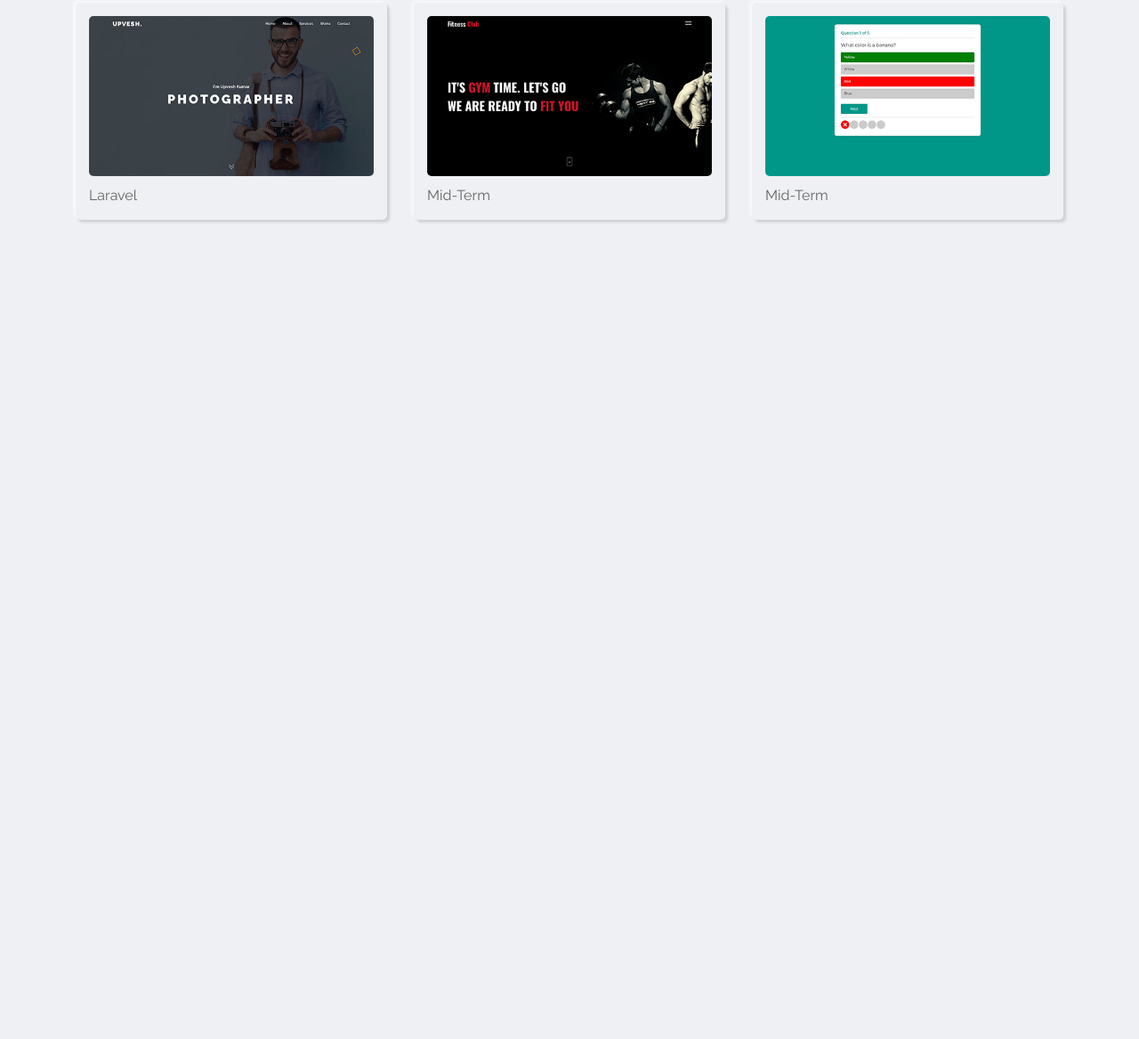
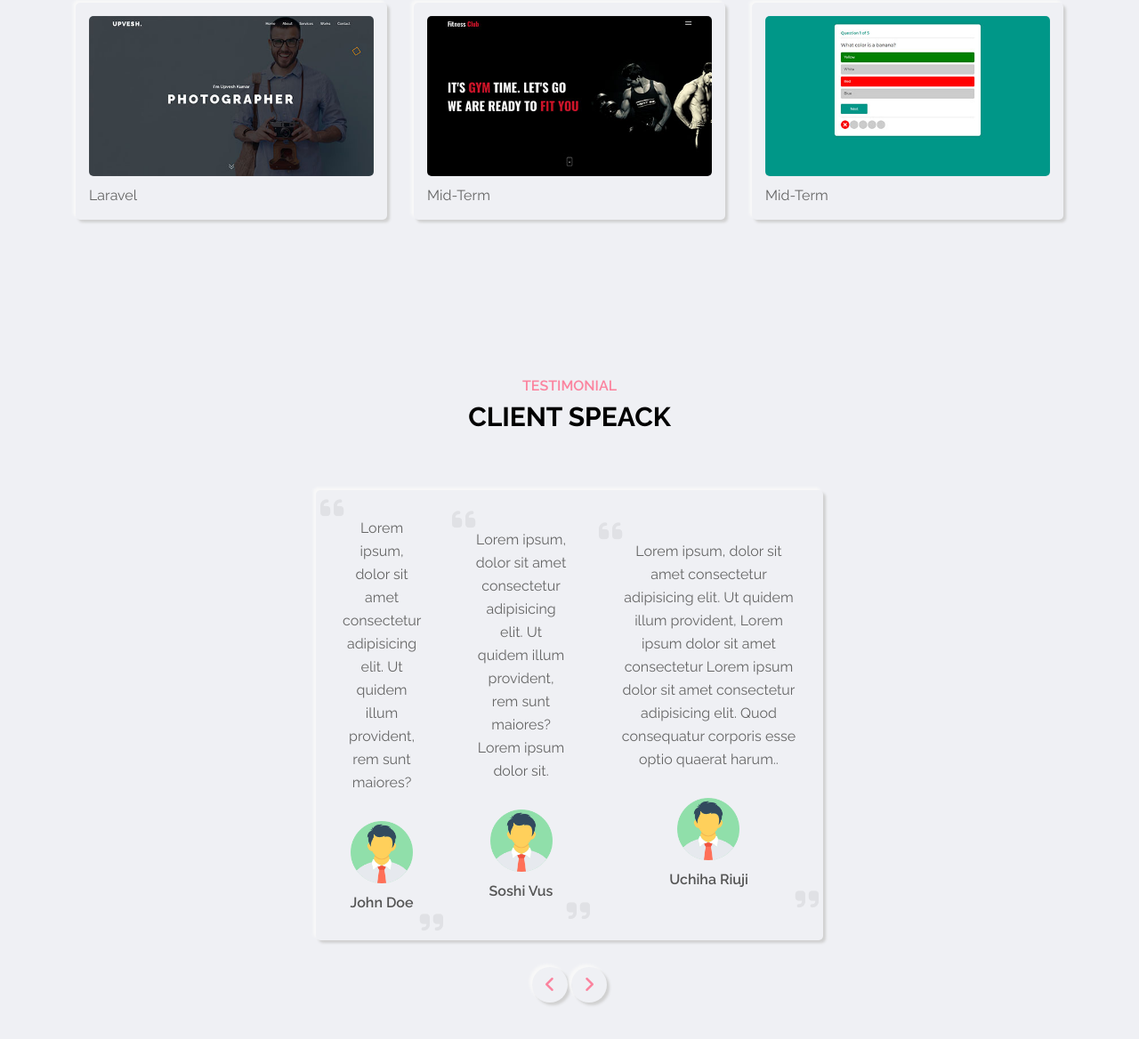
Before and after one commit to Daedry/personal_portfolio, a plain HTML site: page index.html in a window 1280 px wide. Shown: the part 3559-4727 px from the top of the page at 89% size. Before the commit the page ends 3901 px from the top, so only its background shows below. Drawn offline with Linux system fonts and the light colour scheme.

Commit message:
Add testimonial section

```diff
--- /dev/null
+++ b/assets/css/components/testimonial_section.css
@@ -0,0 +1,96 @@
+/*-------------------
+TESTIMONIAL SECTION
+-------------------*/
+
+.testimonial-section {
+  padding: 80px 0 80px;
+  min-height: 100vh;
+}
+
+.testimonial-section .testi-box {
+  width: 100%;
+  max-width: 600px;
+  margin: auto;
+  padding: 0 15px;
+}
+
+.testimonial-section .testi-slider{
+    border-radius: 5px;
+    overflow: hidden;
+}
+
+.testimonial-section .testi-slider-container{
+    display: flex;
+    transition: all .77s ease;
+    align-items: center;
+}
+
+.testimonial-section .testi-item{
+    padding: 30px;
+    text-align: center;
+    position: relative;
+}
+
+.testimonial-section .testi-item i{
+    position: absolute;
+    font-size: 30px;
+    color: var(--text-black-600);
+    opacity: 0.1;
+}
+
+.testimonial-section .testi-item i.left{
+    left: 5px;
+    top: 5px;
+}
+
+.testimonial-section .testi-item i.right{
+    right: 5px;
+    bottom: 5px;
+}
+
+.testimonial-section .testi-item p{
+    font-size: 16px;
+    line-height: 26px;
+    color: var(--text-black-600);
+    margin: 0 0 30px;
+}
+
+.testimonial-section .testi-item img{
+    max-width: 70px;
+    display: inline-block;
+    width: 100%;
+}
+
+.testimonial-section .testi-item span{
+    display: block;
+    margin: 10px 0 0;
+    font-weight: 600;
+    font-size: 16px;
+    color: var(--text-black-700);
+    text-transform: capitalize;
+}
+
+.testimonial-section .testi-slider-nav{
+    margin-top: 30px;
+    text-align: center;
+}
+
+.testimonial-section .testi-slider-nav span{
+    height: 40px;
+    width: 40px;
+    color: var(--skin-color);
+    display: inline-block;
+    border-radius: 50%;
+    font-size: 20px;
+    cursor: pointer;
+    transition: all .37 ease;
+
+}
+
+.testimonial-section .testi-slider-nav span:after{
+    border-radius: 50%;
+}
+
+.testimonial-section .testi-slider-nav span i {
+    line-height: 40px;
+}
--- a/assets/css/style.css
+++ b/assets/css/style.css
@@ -7,10 +7,10 @@
 /* global style */
 @import url("./global/global_style.css");
 
-/* header */
+/* header_section */
 @import url("./components/header_section.css");
 
-/* navigation menu */
+/* nav_section */
 @import url("./components/nav_section.css");
 
 /* home_section */
@@ -27,3 +27,6 @@
 
 /* popup_section */
 @import url("./components/popup_section.css");
+
+/* testimonial_section */
+@import url("./components/testimonial_section.css");
--- a/index.html
+++ b/index.html
@@ -462,7 +462,7 @@
                     <div class="filter-item" data-target="e-commerce">e commerce</div>
                 </div>
             </div>
-            <!-- portfolio filter end -->
+            <!-- ./portfolio filter end -->
 
             <!-- portfolio items start -->
             <div class="row portfolio-items">
@@ -471,7 +471,8 @@
                 <div class="portfolio-item " data-category="web-application">
                     <div class="portfolio-item-inner outer-shadow">
                         <div class="portfolio-item-img">
-                            <img src="./assets/img/thumb/project-1.png" alt="portfolio" data-screenshots="./assets/img/large/project-1/1.png, ./assets/img/large/project-1/2.png, ./assets/img/large/project-1/3.png, ./assets/img/large/project-1/4.png, ./assets/img/large/project-1/5.png, ./assets/img/large/project-1/6.png">
+                            <img src="./assets/img/thumb/project-1.png" alt="portfolio"
+                                data-screenshots="./assets/img/large/project-1/1.png, ./assets/img/large/project-1/2.png, ./assets/img/large/project-1/3.png, ./assets/img/large/project-1/4.png, ./assets/img/large/project-1/5.png, ./assets/img/large/project-1/6.png">
                             <!-- view project btn -->
                             <span class="view-project">view project</span>
                         </div>
@@ -498,11 +499,11 @@
                                 </div>
                             </div>
                         </div>
-                        <!-- portfoli item details end -->
+                        <!-- ./portfoli item details end -->
 
                     </div>
                 </div>
-                <!-- porfolio item end -->
+                <!-- ./porfolio item end -->
 
                 <!-- porfolio item start -->
                 <div class="portfolio-item" data-category="photoshop">
@@ -536,11 +537,11 @@
                                 </div>
                             </div>
                         </div>
-                        <!-- portfoli item details end -->
+                        <!-- ./portfoli item details end -->
 
                     </div>
                 </div>
-                <!-- porfolio item end -->
+                <!-- ./porfolio item end -->
 
                 <!-- porfolio item start -->
                 <div class="portfolio-item " data-category="mobile-app">
@@ -574,11 +575,11 @@
                                 </div>
                             </div>
                         </div>
-                        <!-- portfoli item details end -->
+                        <!-- ./portfoli item details end -->
 
                     </div>
                 </div>
-                <!-- porfolio item end -->
+                <!-- ./porfolio item end -->
 
                 <!-- porfolio item start -->
                 <div class="portfolio-item " data-category="e-commerce">
@@ -612,11 +613,11 @@
                                 </div>
                             </div>
                         </div>
-                        <!-- portfoli item details end -->
+                        <!-- ./portfoli item details end -->
 
                     </div>
                 </div>
-                <!-- porfolio item end -->
+                <!-- ./porfolio item end -->
 
                 <!-- porfolio item start -->
                 <div class="portfolio-item " data-category="mobile-app">
@@ -650,11 +651,11 @@
                                 </div>
                             </div>
                         </div>
-                        <!-- portfoli item details end -->
+                        <!-- ./portfoli item details end -->
 
                     </div>
                 </div>
-                <!-- porfolio item end -->
+                <!-- ./porfolio item end -->
 
                 <!-- porfolio item start -->
                 <div class="portfolio-item " data-category="mobile-app">
@@ -688,20 +689,74 @@
                                 </div>
                             </div>
                         </div>
-                        <!-- portfoli item details end -->
+                        <!-- ././portfoli item details end -->
 
                     </div>
                 </div>
-                <!-- porfolio item end -->
+                <!-- ./porfolio item end -->
 
             </div>
-            <!-- portfolio items end -->
+            <!-- ./portfolio items end -->
 
 
         </div>
     </div>
     <!-- ./portfolio section end -->
 
+    <!-- testimonial section start -->
+    <section class="testimonial-section section">
+        <div class="container">
+            <div class="row">
+                <div class="section-title">
+                    <h2 data-heading="testimonial">Client Speack</h2>
+                </div>
+            </div>
+            <div class="row">
+                <div class="testi-box">
+                    <div class="testi-slider outer-shadow">
+                        <div class="testi-slider-container">
+
+                            <!-- testimonial item start -->
+                            <div class="testi-item ">
+                                <i class="fa-solid fa-quote-left left"></i>
+                                <i class="fa-solid fa-quote-right right"></i>
+                                <p>Lorem ipsum, dolor sit amet consectetur adipisicing elit. Ut quidem illum provident, rem sunt maiores?</p>
+                                <img src="./assets/img/testimonial/1.png" alt="">
+                                <span>John Doe</span>
+                            </div>
+                            <!--./testimonial item end -->
+
+                            <!-- testimonial item start -->
+                            <div class="testi-item ">
+                                <i class="fa-solid fa-quote-left left"></i>
+                                <i class="fa-solid fa-quote-right right"></i>
+                                <p>Lorem ipsum, dolor sit amet consectetur adipisicing elit. Ut quidem illum provident, rem sunt maiores? Lorem ipsum dolor sit.</p>
+                                <img src="./assets/img/testimonial/1.png" alt="">
+                                <span>Soshi Vus</span>
+                            </div>
+                            <!--./testimonial item end -->
+
+                            <!-- testimonial item start -->
+                            <div class="testi-item active">
+                                <i class="fa-solid fa-quote-left left"></i>
+                                <i class="fa-solid fa-quote-right right"></i>
+                                <p>Lorem ipsum, dolor sit amet consectetur adipisicing elit. Ut quidem illum provident, Lorem ipsum dolor sit amet consectetur Lorem ipsum dolor sit amet consectetur adipisicing elit. Quod consequatur corporis esse optio quaerat harum..</p>
+                                <img src="./assets/img/testimonial/1.png" alt="">
+                                <span>Uchiha riuji</span>
+                            </div>
+                            <!--./testimonial item end -->
+
+                        </div>
+                    </div>
+                    <div class="testi-slider-nav">
+                        <span class="prev outer-shadow hover-in-shadow"><i class="fa-solid fa-angle-left"></i></span>
+                        <span class="next outer-shadow hover-in-shadow"><i class="fa-solid fa-angle-right"></i></span>
+                    </div>
+                </div>
+            </div>
+        </div>
+    </section>
+    <!-- ./testimonial section end -->
 
     <!-- portfolio popup start -->
     <div class="pp portfolio-popup">
@@ -752,7 +807,7 @@
             <!-- pp navigation start -->
             <div class="pp-prev"><i class="fa-solid fa-play"></i></div>
             <div class="pp-next"><i class="fa-solid fa-play"></i></div>
-            <!-- pp navigation end -->
+            <!-- ./pp navigation end -->
         </div>
     </div>
     <!-- ./portfolio popup end -->
```
